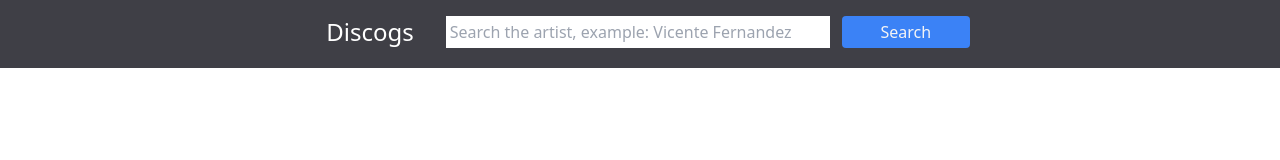
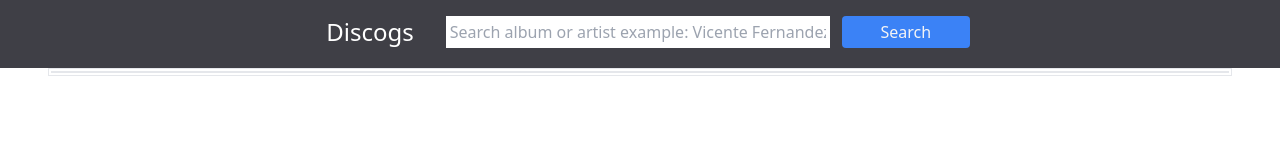
Before and after one commit to tovarb/discogs, a React (Create React App) app: page / in a window 1280 px wide. Shown: the top 160 px of the page. Built offline with nearby package versions, Linux system fonts and the light colour scheme.

Commit message:
MusicRelease and ResultList components were created and artist information has been displayed

```diff
--- a/src/App.tsx
+++ b/src/App.tsx
@@ -2,15 +2,17 @@
 import { useEffect } from "react";
 import "./App.css";
 import Form from "./components/Form";
+import ResultList from "./components/ResultList";
 
 function App() {
   const [search, setSearch] = useState("");
+  const [musicReleases, setMusicReleases] = useState([]);
 
   useEffect(() => {
     if (search === "") return;
 
     const callApi = async () => {
-      const resultsPerPage = 20;
+      const resultsPerPage = 18;
       const key = "zhCaEllGVyLwAekgqCSE";
       const token = "OHzlegNvJTDAdSsMuzVXDCTxhCzdOtao";
       const url = `https://api.discogs.com/database/search?q=${search}&key=${key}&secret=${token}&per_page=${resultsPerPage}`;
@@ -18,7 +20,8 @@
       const response = await fetch(url);
       const result = await response.json();
 
-      setSearch(result.results);
+      setMusicReleases(result.results);
+      console.log(result.results);
     };
 
     callApi();
@@ -28,6 +31,9 @@
       <div className="grid justify-items-center bg-zinc-700 pb-1">
         <Form setSearch={setSearch} />
       </div>
+      <div>
+        <ResultList musicReleases={musicReleases} />
+      </div>
     </div>
   );
 }
--- a/src/components/Form.tsx
+++ b/src/components/Form.tsx
@@ -18,7 +18,7 @@
         <div className="basis-2/4">
           <input
             type="text"
-            placeholder="Search the artist, example: Vicente Fernandez"
+            placeholder="Search album or artist example: Vicente Fernandez"
             className="w-96 p-1 mt-4"
             onChange={(e: any) => setSearchedText(e.target.value)}
           />
--- /dev/null
+++ b/src/components/MusicRelease.tsx
@@ -0,0 +1,13 @@
+const MusicRelease = ({ musicRelease }: { musicRelease: any }) => {
+  const { thumb, title } = musicRelease;
+  return (
+    <div className="border-solid border-2 m-4 items-center justify-center">
+      <div className="bg-white">
+        <img src={thumb} alt={title} />
+        <p className="text-sky-700">{title}</p>
+      </div>
+    </div>
+  );
+};
+
+export default MusicRelease;
--- /dev/null
+++ b/src/components/ResultList.tsx
@@ -0,0 +1,13 @@
+import MusicRelease from "./MusicRelease";
+
+const ResultList = ({ musicReleases }: { musicReleases: any }) => {
+  return (
+    <div className="grid grid-cols-2 md:grid-cols-4 lg:grid-cols-6 border-double border-4 ml-12 mr-12 ">
+      {musicReleases.map((musicRelease: any) => (
+        <MusicRelease key={musicRelease.id} musicRelease={musicRelease} />
+      ))}
+    </div>
+  );
+};
+
+export default ResultList;
```
Also changed, not shown: 1 other file (tests, documents, lock files or other folders).
